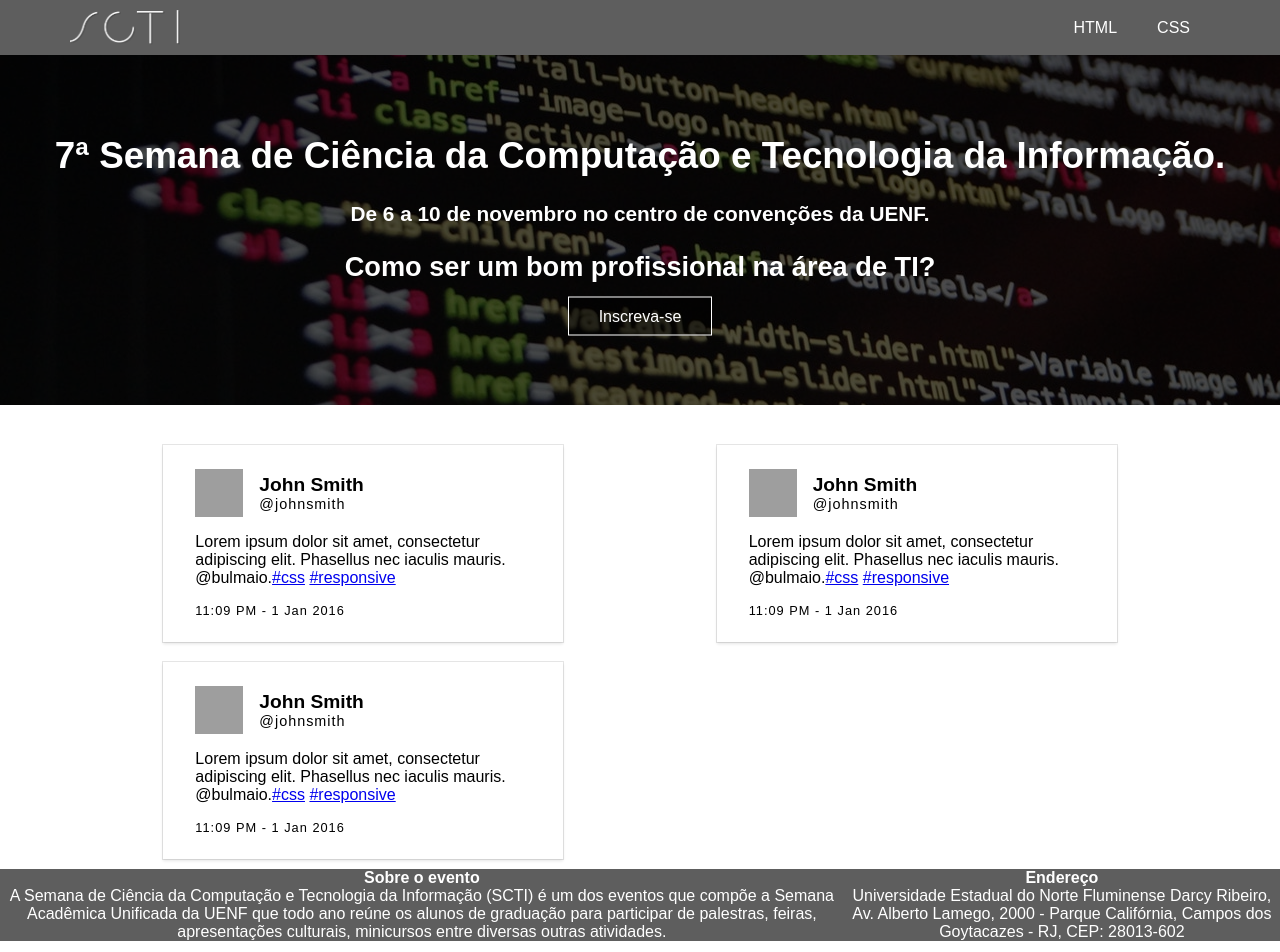
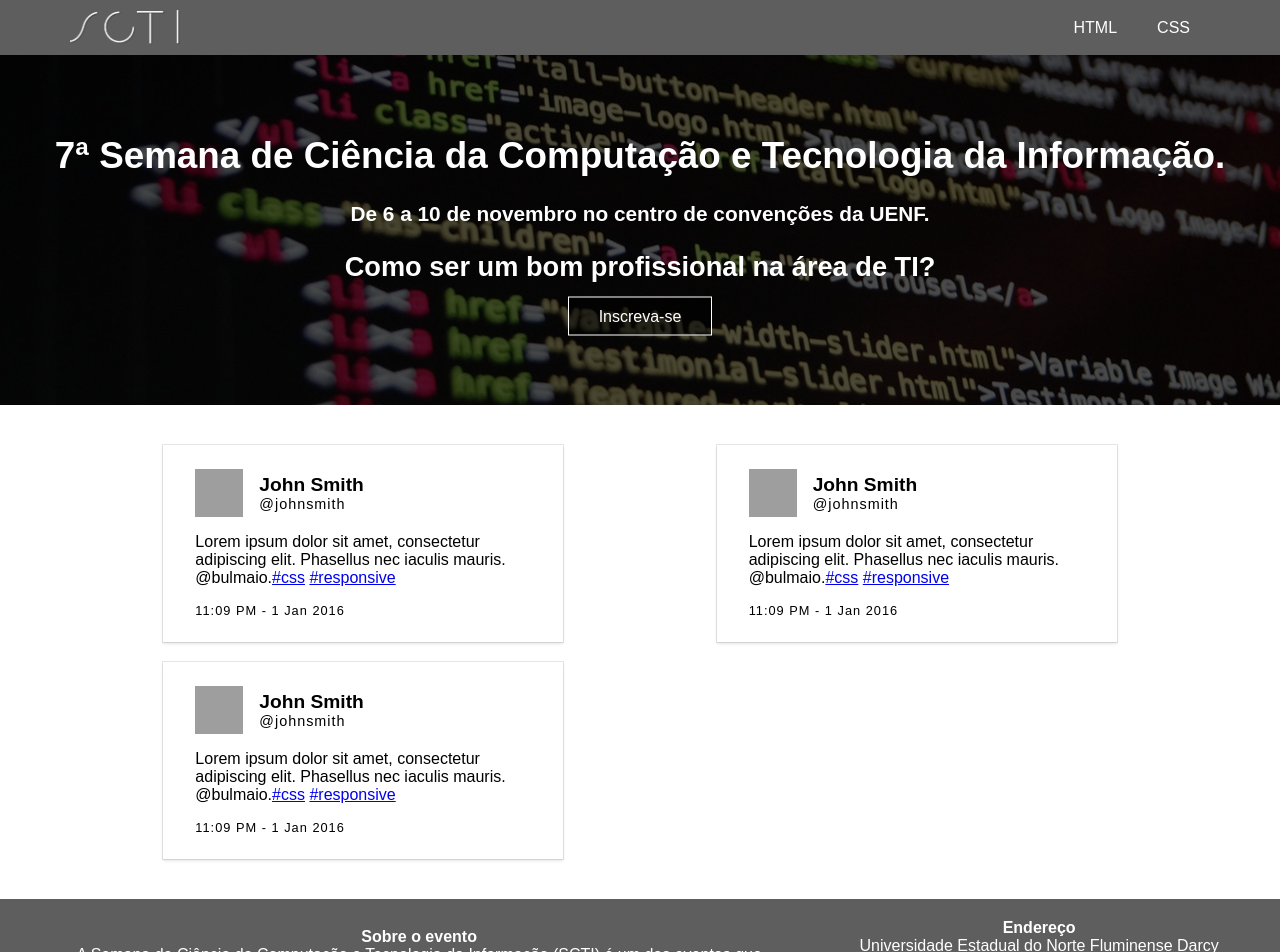
Before and after one commit to leonardodavila/scti-uenf-app, a React (Create React App) app: page / in a window 1280 px wide. Shown: the top 952 px of the page. Built offline with nearby package versions, Linux system fonts and the light colour scheme; grey boxes are pictures that could not be loaded.

Commit message:
fix footer

```diff
--- a/src/App.css
+++ b/src/App.css
@@ -107,6 +107,12 @@ body {
   justify-content: space-evenly;
   background-color: #5E5E5E;
   color: white;
+  padding: 20px;
+  margin-top: 30px;
+}
+
+.footer-item {
+  padding: 0 30px;
 }
 
 #nav-menu_toggle,
```
